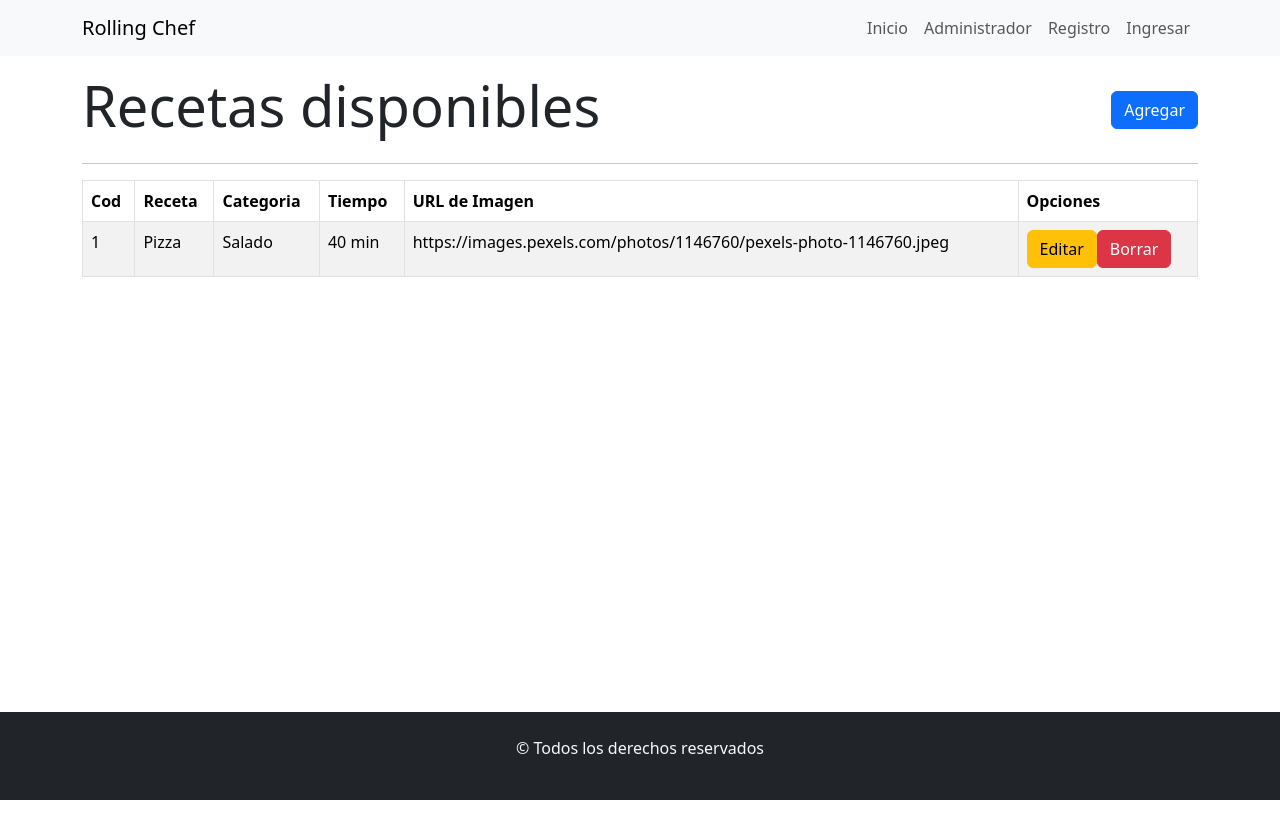
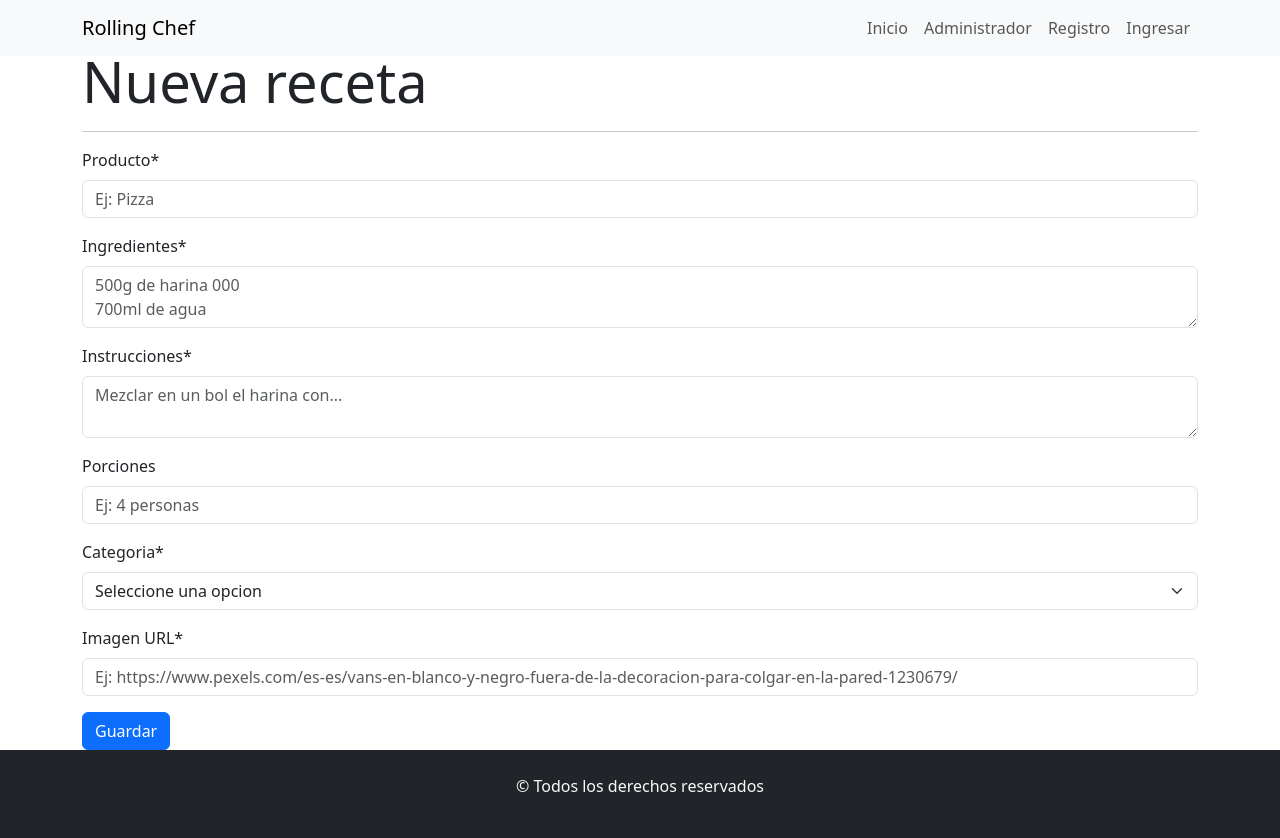
Before and after one commit to nicopowell/react-ejercicio14, a React (Vite) app: page / in a window 1280 px wide. Before the commit the page ends 800 px from the top, so only its background shows below. Built offline with nearby package versions, Linux system fonts and the light colour scheme.

Commit message:
agregue los maquetados de crear y editar recetas

```diff
--- a/src/App.jsx
+++ b/src/App.jsx
@@ -11,6 +11,7 @@ import RutasAdministrador from "./components/routes/RutasAdministrador";
 import RutasProtegidas from "./components/routes/RutasProtegidas";
 import Error404 from "./components/views/Error404";
 import Administrador from "./components/views/Administrador";
+import CrearReceta from "./components/views/recetas/CrearReceta";
 
 function App() {
   return (
@@ -18,7 +19,7 @@ function App() {
       <BrowserRouter>
         <Menu></Menu>
         <Routes>
-          <Route exact path="/" element={<Administrador></Administrador>}></Route>
+          <Route exact path="/" element={<CrearReceta></CrearReceta>}></Route>
           <Route exact path="/registro" element={<Registro></Registro>}></Route>
           <Route exact path="/login" element={<Login></Login>}></Route>
           <Route exact path="/detalle" element={<DetalleReceta></DetalleReceta>}></Route>
--- a/src/components/views/recetas/CrearReceta.jsx
+++ b/src/components/views/recetas/CrearReceta.jsx
@@ -1,10 +1,50 @@
-import React from 'react';
+import { Form, Button } from "react-bootstrap";
 
 const CrearReceta = () => {
   return (
-    <div>
-
-    </div>
+    <section className="container mainSection">
+      <h1 className="display-4 mt-5">Nueva receta</h1>
+      <hr />
+      <Form>
+        <Form.Group className="mb-3" controlId="formNombreProdcuto">
+          <Form.Label>Producto*</Form.Label>
+          <Form.Control type="text" placeholder="Ej: Pizza" />
+        </Form.Group>
+        <Form.Group className="mb-3" controlId="formPrecio">
+          <Form.Label>Ingredientes*</Form.Label>
+          <Form.Control as="textarea" placeholder={`500g de harina 000\n700ml de agua`} />
+        </Form.Group>
+        <Form.Group className="mb-3" controlId="formPrecio">
+          <Form.Label>Instrucciones*</Form.Label>
+          <Form.Control as="textarea" placeholder={`Mezclar en un bol el harina con...`} />
+        </Form.Group>
+        <Form.Group className="mb-3" controlId="formImagen">
+          <Form.Label>Porciones</Form.Label>
+          <Form.Control
+            type="text"
+            placeholder="Ej: 4 personas"
+          />
+        </Form.Group>
+        <Form.Group className="mb-3" controlId="formPrecio">
+          <Form.Label>Categoria*</Form.Label>
+          <Form.Select>
+            <option value="">Seleccione una opcion</option>
+            <option value="Dulce">Dulce</option>
+            <option value="Salado">Salado</option>
+          </Form.Select>
+        </Form.Group>
+        <Form.Group className="mb-3" controlId="formImagen">
+          <Form.Label>Imagen URL*</Form.Label>
+          <Form.Control
+            type="text"
+            placeholder="Ej: https://www.pexels.com/es-es/vans-en-blanco-y-negro-fuera-de-la-decoracion-para-colgar-en-la-pared-1230679/"
+          />
+        </Form.Group>
+        <Button variant="primary" type="submit">
+          Guardar
+        </Button>
+      </Form>
+    </section>
   );
 };
 
--- a/src/components/views/recetas/EditarReceta.jsx
+++ b/src/components/views/recetas/EditarReceta.jsx
@@ -2,9 +2,49 @@ import React from 'react';
 
 const EditarReceta = () => {
   return (
-    <div>
-
-    </div>
+    <section className="container mainSection">
+      <h1 className="display-4 mt-5">Editar receta</h1>
+      <hr />
+      <Form>
+        <Form.Group className="mb-3" controlId="formNombreProdcuto">
+          <Form.Label>Producto*</Form.Label>
+          <Form.Control type="text" placeholder="Ej: Pizza" />
+        </Form.Group>
+        <Form.Group className="mb-3" controlId="formPrecio">
+          <Form.Label>Ingredientes*</Form.Label>
+          <Form.Control as="textarea" placeholder={`500g de harina 000\n700ml de agua`} />
+        </Form.Group>
+        <Form.Group className="mb-3" controlId="formPrecio">
+          <Form.Label>Instrucciones*</Form.Label>
+          <Form.Control as="textarea" placeholder={`Mezclar en un bol el harina con...`} />
+        </Form.Group>
+        <Form.Group className="mb-3" controlId="formImagen">
+          <Form.Label>Porciones</Form.Label>
+          <Form.Control
+            type="text"
+            placeholder="Ej: 4 personas"
+          />
+        </Form.Group>
+        <Form.Group className="mb-3" controlId="formPrecio">
+          <Form.Label>Categoria*</Form.Label>
+          <Form.Select>
+            <option value="">Seleccione una opcion</option>
+            <option value="Dulce">Dulce</option>
+            <option value="Salado">Salado</option>
+          </Form.Select>
+        </Form.Group>
+        <Form.Group className="mb-3" controlId="formImagen">
+          <Form.Label>Imagen URL*</Form.Label>
+          <Form.Control
+            type="text"
+            placeholder="Ej: https://www.pexels.com/es-es/vans-en-blanco-y-negro-fuera-de-la-decoracion-para-colgar-en-la-pared-1230679/"
+          />
+        </Form.Group>
+        <Button variant="primary" type="submit">
+          Guardar
+        </Button>
+      </Form>
+    </section>
   );
 };
 
```
